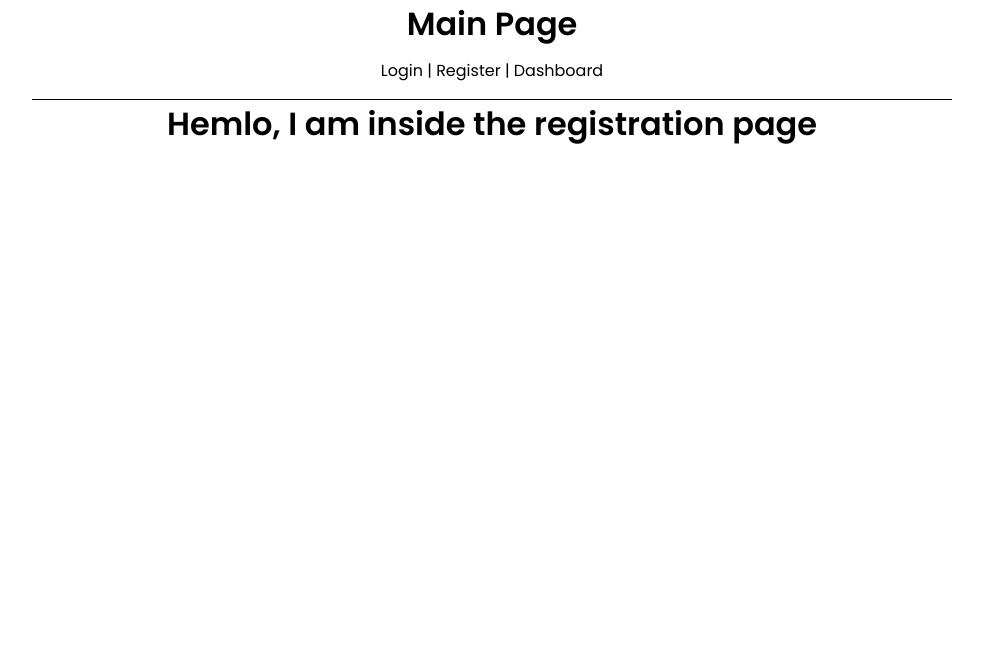
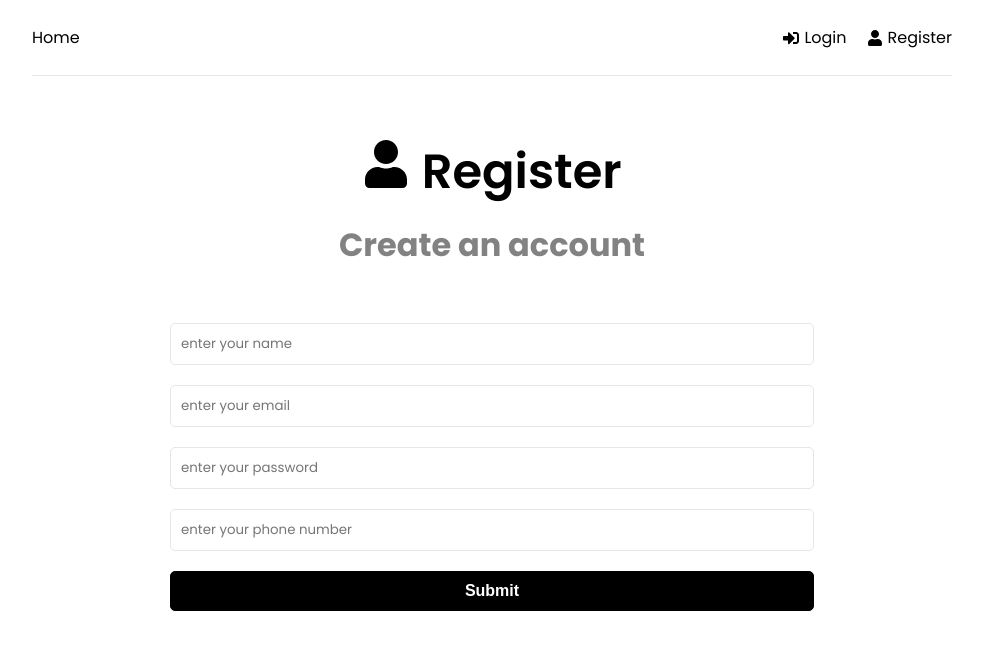
Before and after one commit to florentianayuwono/DigitalIT, a React (Create React App) app in the folder frontend/: page /register in a window 1280 px wide. Shown: the top 650 px of the page, without its empty margins (148-1131 px from the left). Built offline with nearby package versions, Linux system fonts and the light colour scheme.

Commit message:
improved lots of stuff

```diff
--- a/frontend/package.json
+++ b/frontend/package.json
@@ -9,6 +9,7 @@
     "fragment": "^0.3.0",
     "react": "^18.1.0",
     "react-dom": "^18.1.0",
+    "react-icons": "^4.4.0",
     "react-router-dom": "^6.3.0",
     "react-scripts": "5.0.1",
     "web-vitals": "^2.1.4"
--- a/frontend/src/App.js
+++ b/frontend/src/App.js
@@ -1,20 +1,11 @@
 import React, { Fragment } from "react";
+import Header from "./components/Header";
 import { Outlet, Link } from "react-router-dom";
 
 function App() {
   return (
     <div className="container">
-      <h1>Main Page</h1>
-      <nav
-        style={{
-        borderBottom: "solid 1px",
-        paddingBottom: "1rem"
-        }}
-      >
-        <Link to="/login">Login</Link> | {" "}
-        <Link to="/register">Register</Link> | {" "}
-        <Link to="/dashboard">Dashboard</Link>
-      </nav>
+      <Header />
       <Outlet />
     </div>
   );
--- /dev/null
+++ b/frontend/src/components/Header.js
@@ -0,0 +1,26 @@
+import { FaSignInAlt, FaSignOutAlt, FaUser } from "react-icons/fa";
+import { Link } from "react-router-dom";
+
+function Header() {
+  return (
+  <header className="header">
+    <div className="logo">
+      <Link to="/">Home</Link>
+    </div>
+    <ul>
+      <li>
+        <Link to="/login">
+          <FaSignInAlt /> Login
+        </Link>
+      </li>
+      <li>
+        <Link to="/register">
+          <FaUser /> Register
+        </Link>
+      </li>
+    </ul>
+  </header>
+  );
+}
+
+export default Header;
--- a/frontend/src/pages/Login.jsx
+++ b/frontend/src/pages/Login.jsx
@@ -1,10 +1,66 @@
-import LoginForm from "../components/LoginForm";
+import { useState, useEffect } from "react";
+import { FaSignInAlt } from "react-icons/fa";
 
 export default function Login() {
+  const [formData, setFormData] = useState({
+    name: "",
+    email: "",
+  });
+
+  const { email, password } = formData;
+
+  const onChange = (e) => {
+    setFormData((prevState) => ({
+      ...prevState,
+      [e.target.name]: e.target.value,
+    }));
+  };
+
+  const onSubmit = (e) => {
+    e.preventDefault();
+  };
+
   return (
-    <main>
-      <h1 className="text-center mt-5">(!!˃ᆺ˂) This is a funny login page (˃ᆺ˂)</h1>
-      <LoginForm />
-    </main>
+    <>
+      <section className="heading">
+        <h1>
+          <FaSignInAlt /> Login
+        </h1>
+
+        <p>Login</p>
+      </section>
+
+      <section className="form">
+        <form onSubmit={onSubmit}>
+          <div className="form-group">
+            <input
+              type="email"
+              className="form-control"
+              id="email"
+              name="email"
+              value={email}
+              placeholder="enter your email"
+              onChange={onChange}
+            />
+          </div>
+          <div className="form-group">
+            <input
+              type="password"
+              className="form-control"
+              id="password"
+              name="password"
+              value={password}
+              placeholder="enter your password"
+              onChange={onChange}
+            />
+          </div>
+          <div className="form-group">
+            <button type="submit" className="btn btn-block">
+              Submit
+            </button>
+          </div>
+        </form>
+      </section>
+    </>
   );
 }
--- a/frontend/src/pages/Register.jsx
+++ b/frontend/src/pages/Register.jsx
@@ -1,7 +1,90 @@
+import { useState, useEffect } from "react";
+import { FaUser } from "react-icons/fa";
+
 export default function Register() {
+  const [formData, setFormData] = useState({
+    name: "",
+    email: "",
+    password: "",
+    phoneNumber: "",
+  });
+
+  const { name, email, password, phoneNumber } = formData;
+
+  const onChange = (e) => {
+    setFormData((prevState) => ({
+      ...prevState,
+      [e.target.name]: e.target.value,
+    }));
+  };
+
+  const onSubmit = (e) => {
+    e.preventDefault();
+  };
+
   return (
-    <main>
-      <h1>Hemlo, I am inside the registration page</h1>
-    </main>
+    <>
+      <section className="heading">
+        <h1>
+          <FaUser /> Register
+        </h1>
+
+        <p>Create an account</p>
+      </section>
+
+      <section className="form">
+        <form onSubmit={onSubmit}>
+          <div className="form-group">
+            <input
+              type="text"
+              className="form-control"
+              id="name"
+              name="name"
+              value={name}
+              placeholder="enter your name"
+              onChange={onChange}
+            />
+          </div>
+          <div className="form-group">
+            <input
+              type="email"
+              className="form-control"
+              id="email"
+              name="email"
+              value={email}
+              placeholder="enter your email"
+              onChange={onChange}
+            />
+          </div>
+          <div className="form-group">
+            <input
+              type="password"
+              className="form-control"
+              id="password"
+              name="password"
+              value={password}
+              placeholder="enter your password"
+              onChange={onChange}
+            />
+          </div>
+          <div className="form-group">
+            <input
+              type="number"
+              className="form-control"
+              id="phoneNumber"
+              name="phoneNumber"
+              value={phoneNumber}
+              placeholder="enter your phone number"
+              onChange={onChange}
+            />
+          </div>
+          <div className="form-group">
+            <button type="submit" className="btn btn-block">
+              Submit
+            </button>
+          </div>
+        </form>
+      </section>
+    </>
   );
 }
```
Also changed, not shown: 1 other file (tests, documents, lock files or other folders).
